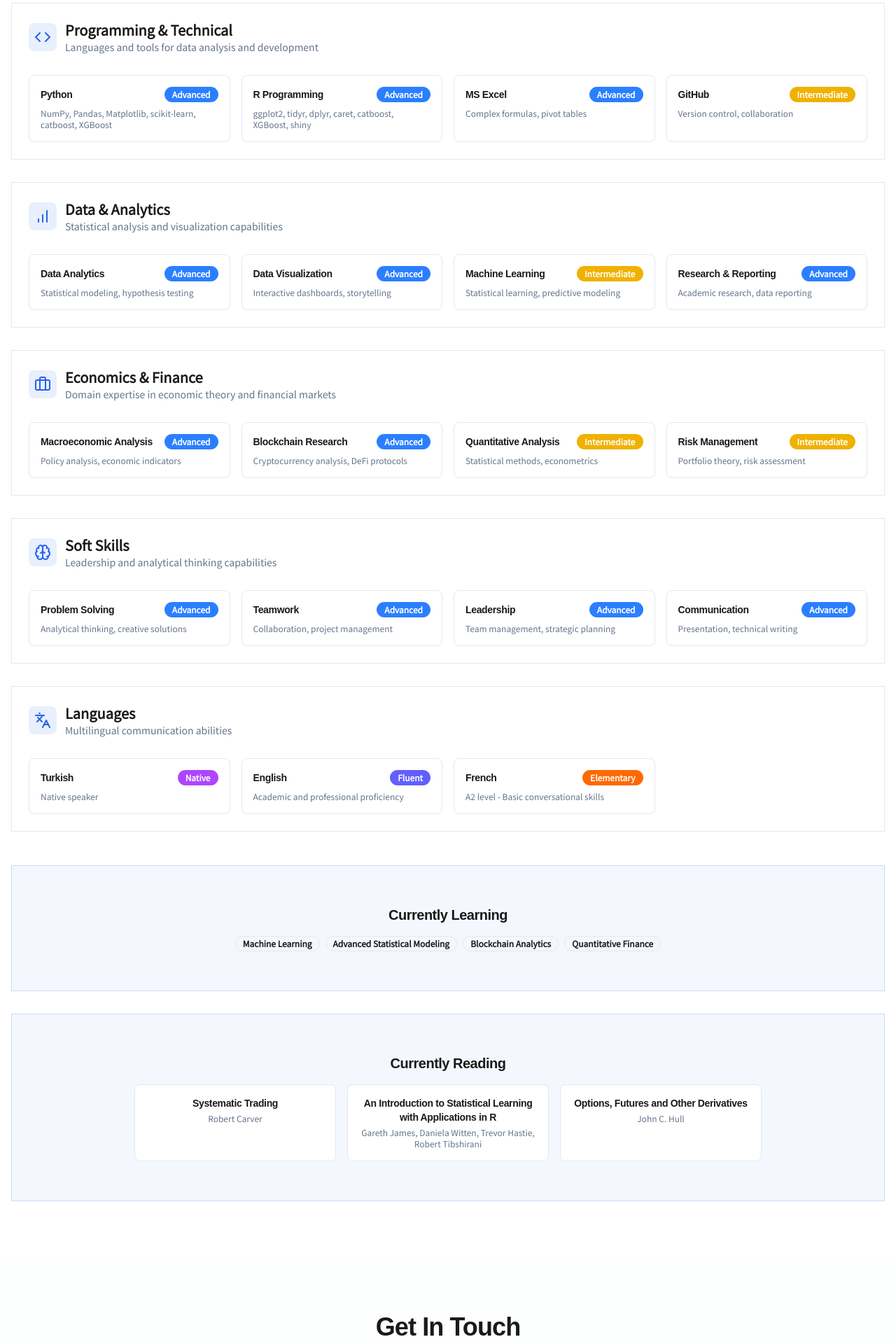
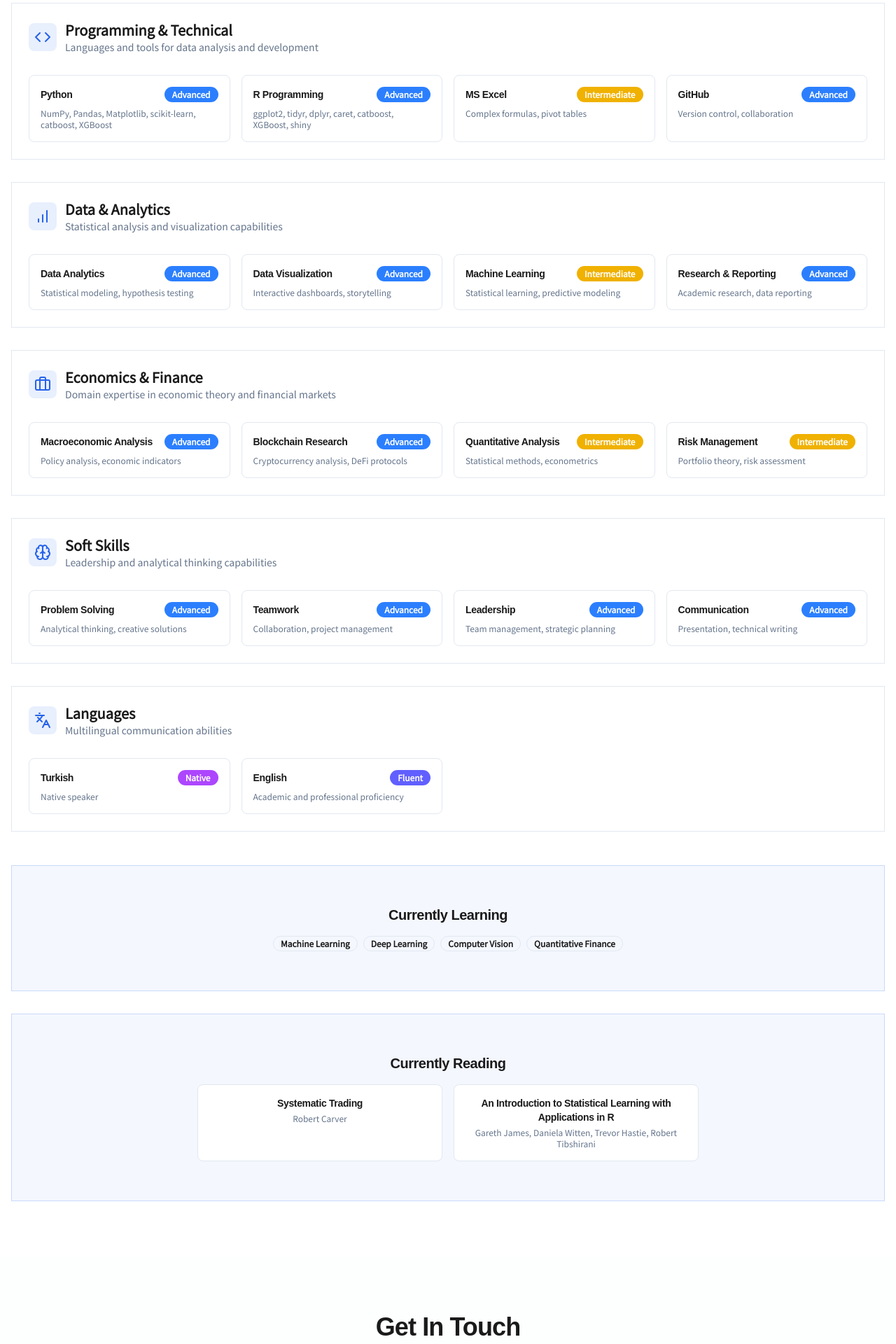
Before and after one commit to gokturkcolak/gokturkcolak.github.io, a Next.js app: page / in a window 1280 px wide. Shown: the part 6880-8800 px from the top of the page at 70% size. Built offline with nearby package versions, Linux system fonts and the light colour scheme.

Commit message:
fixes on CV and website (contact section)

```diff
--- a/src/components/sections/ContactSection.tsx
+++ b/src/components/sections/ContactSection.tsx
@@ -110,11 +110,11 @@ export default function ContactSection() {
                 <ul className="space-y-2">
                   <li className="flex items-center gap-2">
                     <div className="w-1.5 h-1.5 bg-primary rounded-full" />
-                    <span className="text-sm">Quantitative Finance & Trading</span>
+                    <span className="text-sm">Data Science & Machine Learning</span>
                   </li>
                   <li className="flex items-center gap-2">
                     <div className="w-1.5 h-1.5 bg-primary rounded-full" />
-                    <span className="text-sm">Data Science & Machine Learning</span>
+                    <span className="text-sm">Quantitative Finance & Trading</span>
                   </li>
                   <li className="flex items-center gap-2">
                     <div className="w-1.5 h-1.5 bg-primary rounded-full" />
@@ -122,7 +122,7 @@ export default function ContactSection() {
                   </li>
                   <li className="flex items-center gap-2">
                     <div className="w-1.5 h-1.5 bg-primary rounded-full" />
-                    <span className="text-sm">Financial Technology</span>
+                    <span className="text-sm">Blockchain Projects</span>
                   </li>
                 </ul>
 
--- a/src/components/sections/SkillsSection.tsx
+++ b/src/components/sections/SkillsSection.tsx
@@ -13,8 +13,8 @@ const skillCategories = [
     skills: [
       { name: "Python", level: "Advanced", details: "NumPy, Pandas, Matplotlib, scikit-learn, catboost, XGBoost" },
       { name: "R Programming", level: "Advanced", details: "ggplot2, tidyr, dplyr, caret, catboost, XGBoost, shiny" },
-      { name: "MS Excel", level: "Advanced", details: "Complex formulas, pivot tables" },
-      { name: "GitHub", level: "Intermediate", details: "Version control, collaboration" }
+      { name: "MS Excel", level: "Intermediate", details: "Complex formulas, pivot tables" },
+      { name: "GitHub", level: "Advanced", details: "Version control, collaboration" }
     ]
   },
   {
@@ -56,8 +56,7 @@ const skillCategories = [
     description: "Multilingual communication abilities",
     skills: [
       { name: "Turkish", level: "Native", details: "Native speaker" },
-      { name: "English", level: "Fluent", details: "Academic and professional proficiency" },
-      { name: "French", level: "Elementary", details: "A2 level - Basic conversational skills" }
+      { name: "English", level: "Fluent", details: "Academic and professional proficiency" }
     ]
   }
 ];
@@ -155,8 +154,8 @@ export default function SkillsSection() {
               <h3 className="text-xl font-semibold mb-4">Currently Learning</h3>
               <div className="flex flex-wrap justify-center gap-2">
                 <Badge variant="outline">Machine Learning</Badge>
-                <Badge variant="outline">Advanced Statistical Modeling</Badge>
-                <Badge variant="outline">Blockchain Analytics</Badge>
+                <Badge variant="outline">Deep Learning</Badge>
+                <Badge variant="outline">Computer Vision</Badge>
                 <Badge variant="outline">Quantitative Finance</Badge>
               </div>
             </CardContent>
@@ -174,18 +173,14 @@ export default function SkillsSection() {
           <Card className="bg-primary/5 border-primary/20">
             <CardContent className="p-8">
               <h3 className="text-xl font-semibold mb-4">Currently Reading</h3>
-              <div className="grid grid-cols-1 md:grid-cols-2 lg:grid-cols-3 gap-4 max-w-4xl mx-auto">
-                <div className="p-4 bg-background rounded-lg border">
+              <div className="flex flex-col sm:flex-row flex-wrap justify-center gap-4 max-w-4xl mx-auto">
+                <div className="p-4 bg-background rounded-lg border flex-1 min-w-[280px] max-w-[350px]">
                   <h4 className="font-semibold text-sm mb-1">Systematic Trading</h4>
                   <p className="text-xs text-muted-foreground">Robert Carver</p>
                 </div>
-                <div className="p-4 bg-background rounded-lg border">
+                <div className="p-4 bg-background rounded-lg border flex-1 min-w-[280px] max-w-[350px]">
                   <h4 className="font-semibold text-sm mb-1">An Introduction to Statistical Learning with Applications in R</h4>
                   <p className="text-xs text-muted-foreground">Gareth James, Daniela Witten, Trevor Hastie, Robert Tibshirani</p>
-                </div>
-                <div className="p-4 bg-background rounded-lg border">
-                  <h4 className="font-semibold text-sm mb-1">Options, Futures and Other Derivatives</h4>
-                  <p className="text-xs text-muted-foreground">John C. Hull</p>
                 </div>
               </div>
             </CardContent>
```
Also changed, not shown: 1 other file (tests, documents, lock files or other folders).
